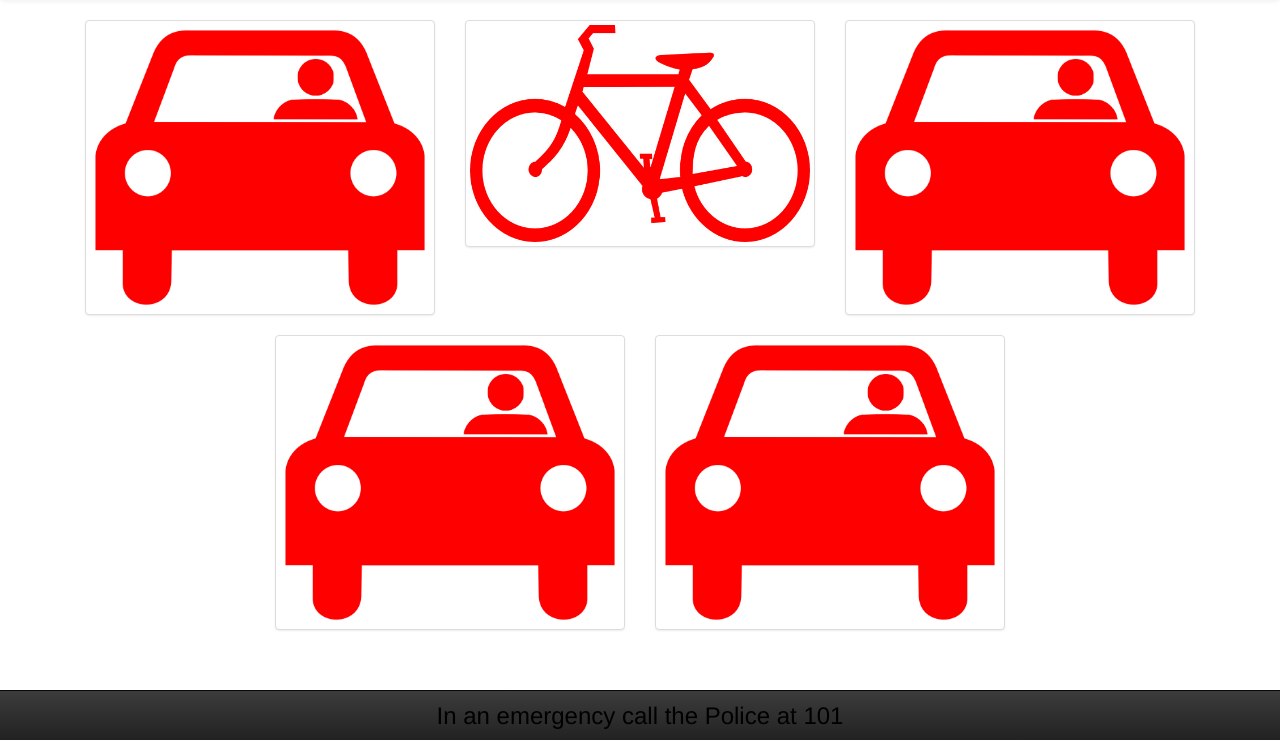
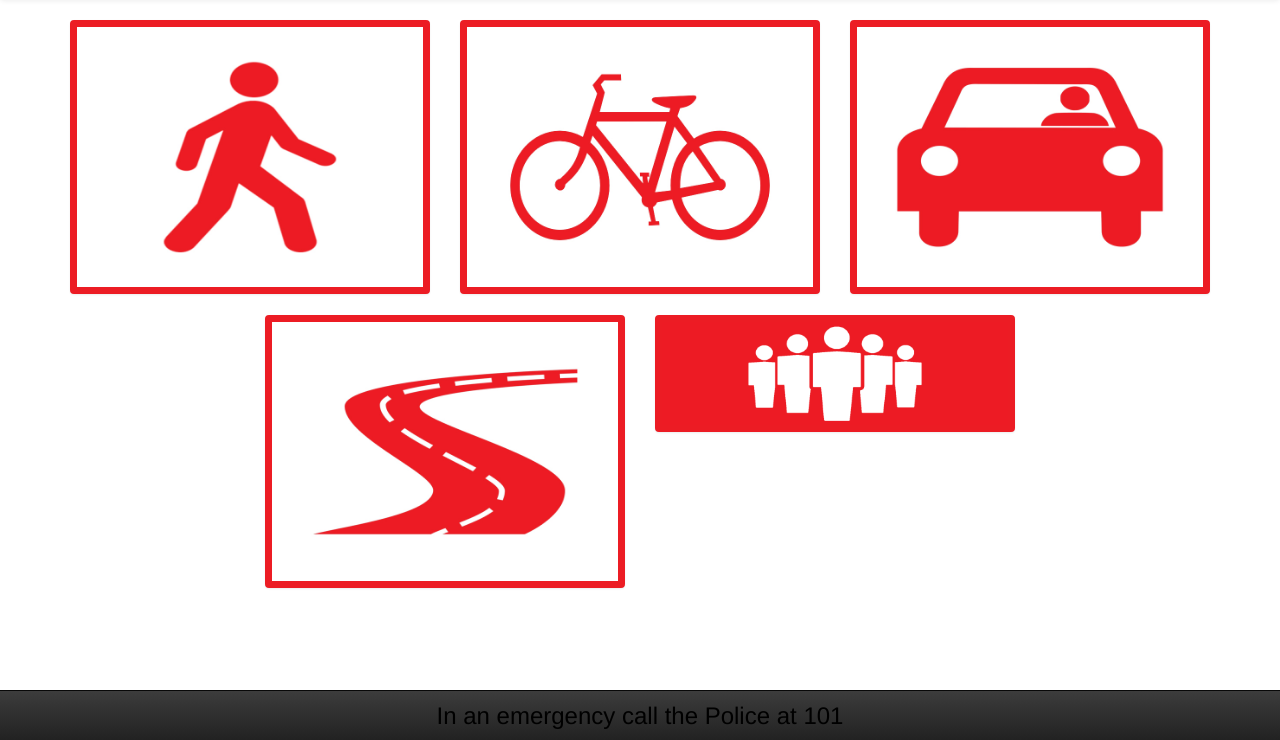
Before and after one commit to glasgow2016/team-6, a Django app: page / in a window 1280 px wide. Shown: the part 60-800 px from the top of the page. Run offline with Django 3.2, Linux system fonts and the light colour scheme; some libraries are stand-ins or nearby versions.

Commit message:
image changes in front page

```diff
--- a/codeforgood/static/css/projects.css
+++ b/codeforgood/static/css/projects.css
@@ -16,3 +16,8 @@
     position: absolute;
     bottom: 0;
 }
+
+.section {
+    border: 7px solid #ec1c24;
+    padding: 0;
+}
--- a/codeforgood/templates/base.html
+++ b/codeforgood/templates/base.html
@@ -14,6 +14,8 @@
     <!-- Optional theme -->
     <link rel="stylesheet" href="https://maxcdn.bootstrapcdn.com/bootstrap/3.3.7/css/bootstrap-theme.min.css"
           integrity="sha384-rHyoN1iRsVXV4nD0JutlnGaslCJuC7uwjduW9SVrLvRYooPp2bWYgmgJQIXwl/Sp" crossorigin="anonymous">
+
+    <link rel="stylesheet" href="{% static 'css/projects.css' %}">
 </head>
 <body>
 
--- a/codeforgood/templates/brake_classroom/index.html
+++ b/codeforgood/templates/brake_classroom/index.html
@@ -7,36 +7,43 @@
 
 {% block content %}
 
-    <div class="row-fluid">
-            <div class="col-lg-4 col-sm-6 col-xs-12">
+    <div class="row">
+            <div class="col-lg-4">
                 <a href="#">
 
-                    <img src="{% static 'images/car.jpg' %}" class="thumbnail img-responsive">
+                    <img src="{% static 'images/walking.jpg' %}" class="thumbnail img-responsive section">
 
                 </a>
             </div>
-            <div class="col-lg-4 col-sm-6 col-xs-12">
+            <div class="col-lg-4">
                 <a href= "#">
-                <img src="{% static 'images/bike copy copy.jpg' %}" class="thumbnail img-responsive">
+                <img src="{% static 'images/bike-final.jpg' %}" class="thumbnail img-responsive section">
                 </a>
             </div>
-            <div class="col-lg-4 col-sm-6 col-xs-12">
+            <div class="col-lg-4">
                 <a href="#">
-                    <img src="{% static 'images/car.jpg'%}" class="thumbnail img-responsive">
+                    <img src="{% static 'images/car-final.jpg'%}" class="thumbnail img-responsive section">
 
                 </a>
             </div>
+            <div class="row">
+                <div class="col-lg-4">
 
+                </div>
+                <div class="col-lg-8">
+
+                </div>
+            </div>
             <div class="col-lg-2"></div>
             <div class="col-lg-4 col-sm-6 col-xs-12 offset1">
                     <a href="#">
-                    <img src="{% static 'images/car.jpg'%}" class="thumbnail img-responsive">
+                    <img src="{% static 'images/road-final.jpg'%}" class="thumbnail img-responsive section">
                 </a>
             </div>
 
         <div class="col-lg-4 col-sm-6 col-xs-12">
                 <a href="#">
-                    <img src="{% static 'images/car.jpg'%}" class="thumbnail img-responsive">
+                    <img src="{% static 'images/project.jpg'%}" class="thumbnail img-responsive section">
 
 
             </a>
```
Also changed, not shown: codeforgood/static/images/bike copy copy.jpg (deleted), codeforgood/static/images/bike-final.jpg (added), codeforgood/static/images/car-final.jpg (added), codeforgood/static/images/car.jpg (deleted), codeforgood/static/images/project.jpg (added), codeforgood/static/images/road-final.jpg (added), codeforgood/static/images/walking.jpg (added), 2 other files.
